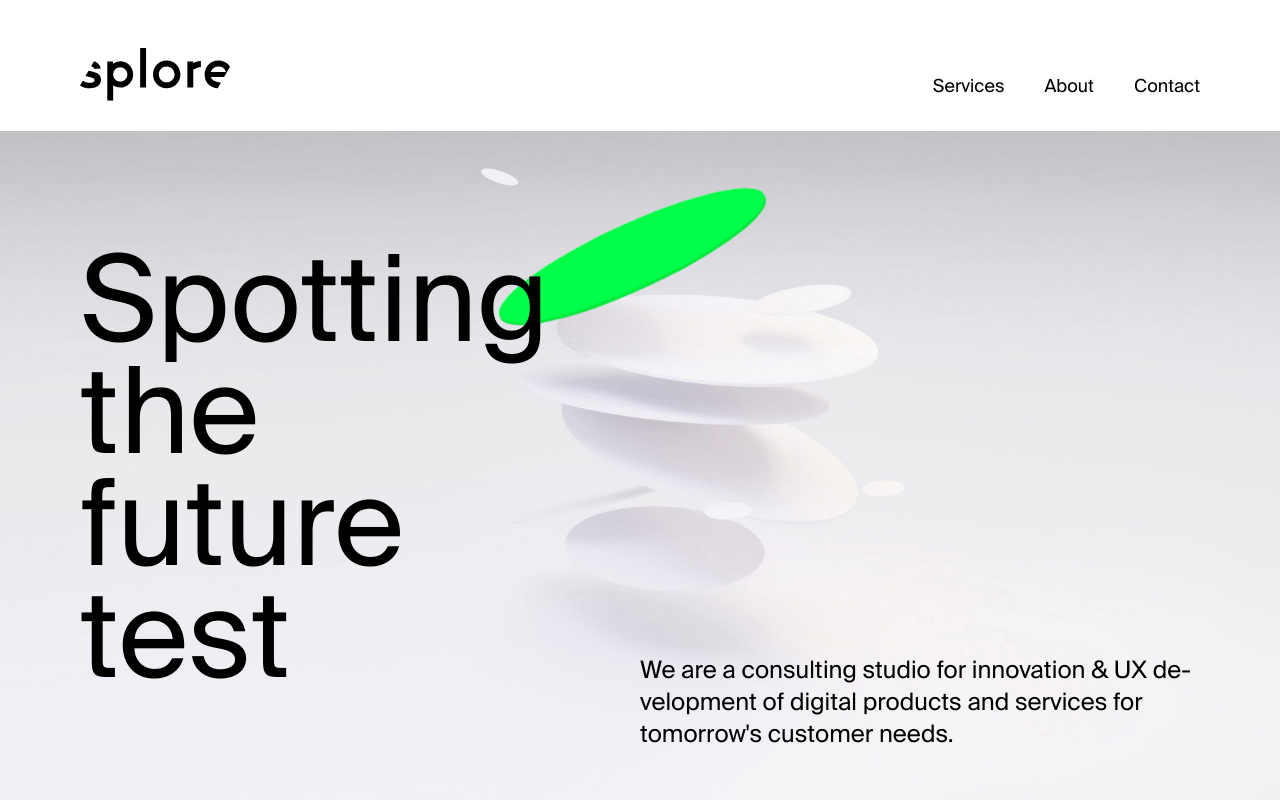
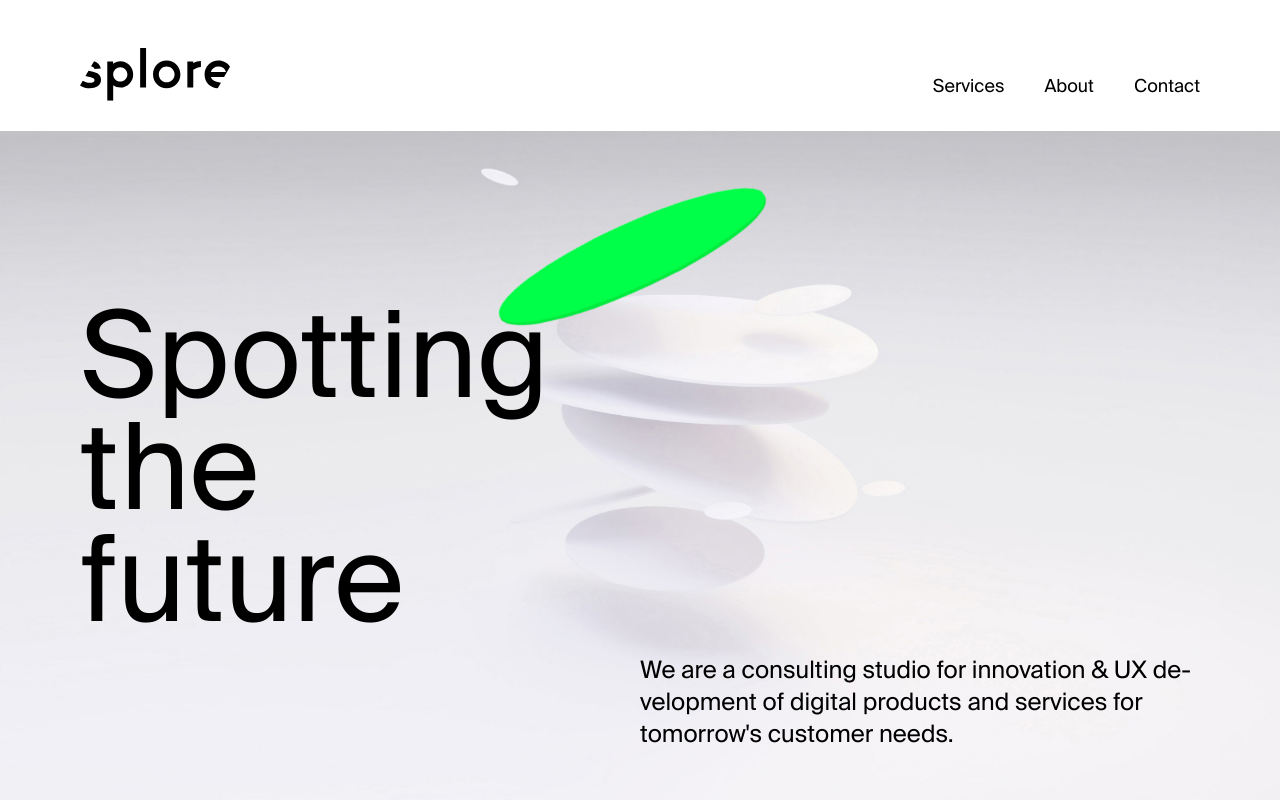
Before and after one commit to marcuszierke/jorabbit, a React (Create React App) app: page / in a window 1280 px wide. Shown: the top 800 px of the page. Built offline with nearby package versions, Linux system fonts and the light colour scheme.

Commit message:
Testing deployment

```diff
--- a/src/components/Hero.tsx
+++ b/src/components/Hero.tsx
@@ -7,7 +7,8 @@ export const Hero = () => {
 		<div className='hero' lang={i18n.language}>
 			<div className='hero-content'>
 				<div>
-					<h1>{t('hero.title')} test</h1>
+					<h1>{t('hero.title')}</h1>
+					<p style={{ color: 'transparent' }}>Joni hat nen kleinen Penis</p>
 					<div style={{ flex: 1 }}></div>
 				</div>
 				<p>{t('hero.text')}</p>
```
